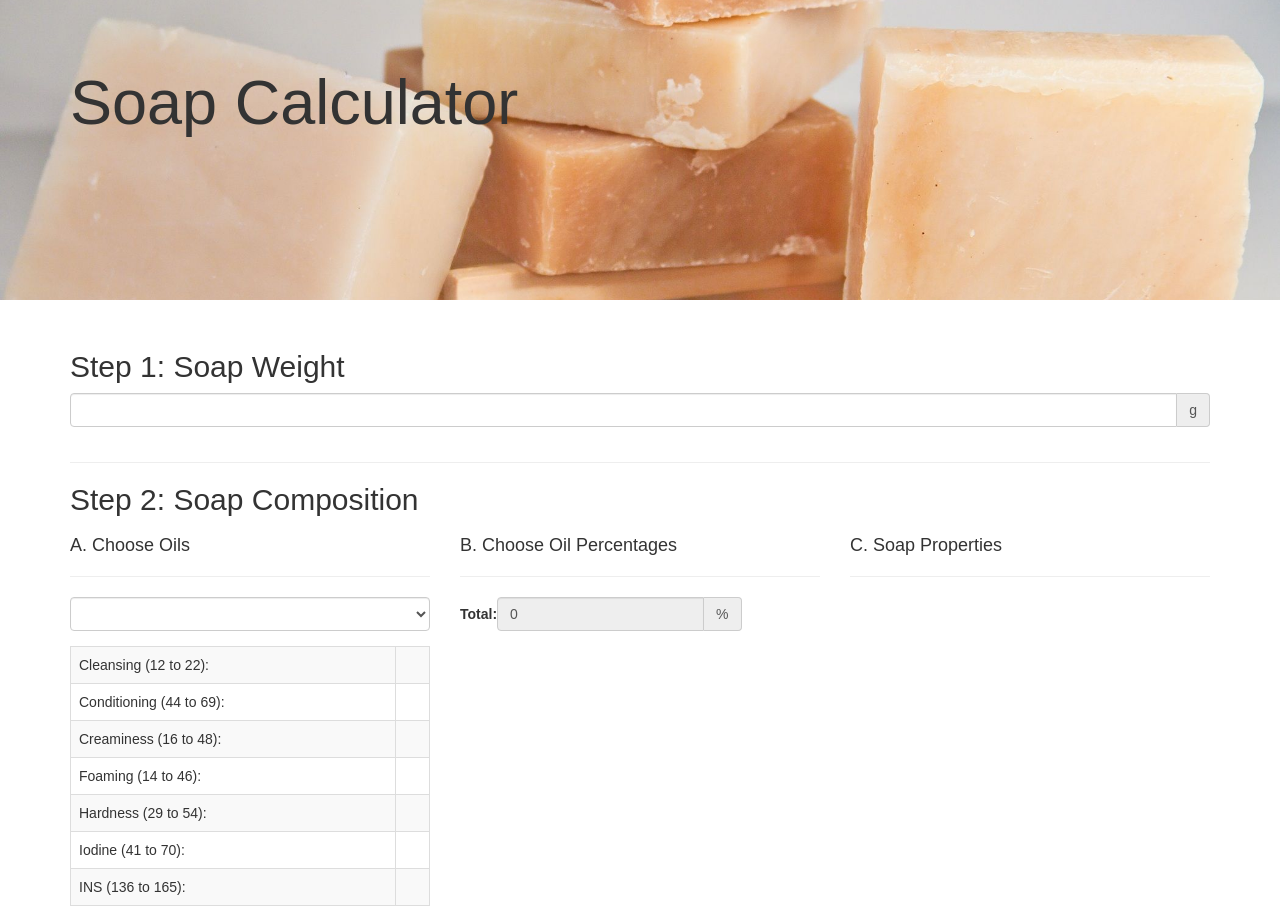
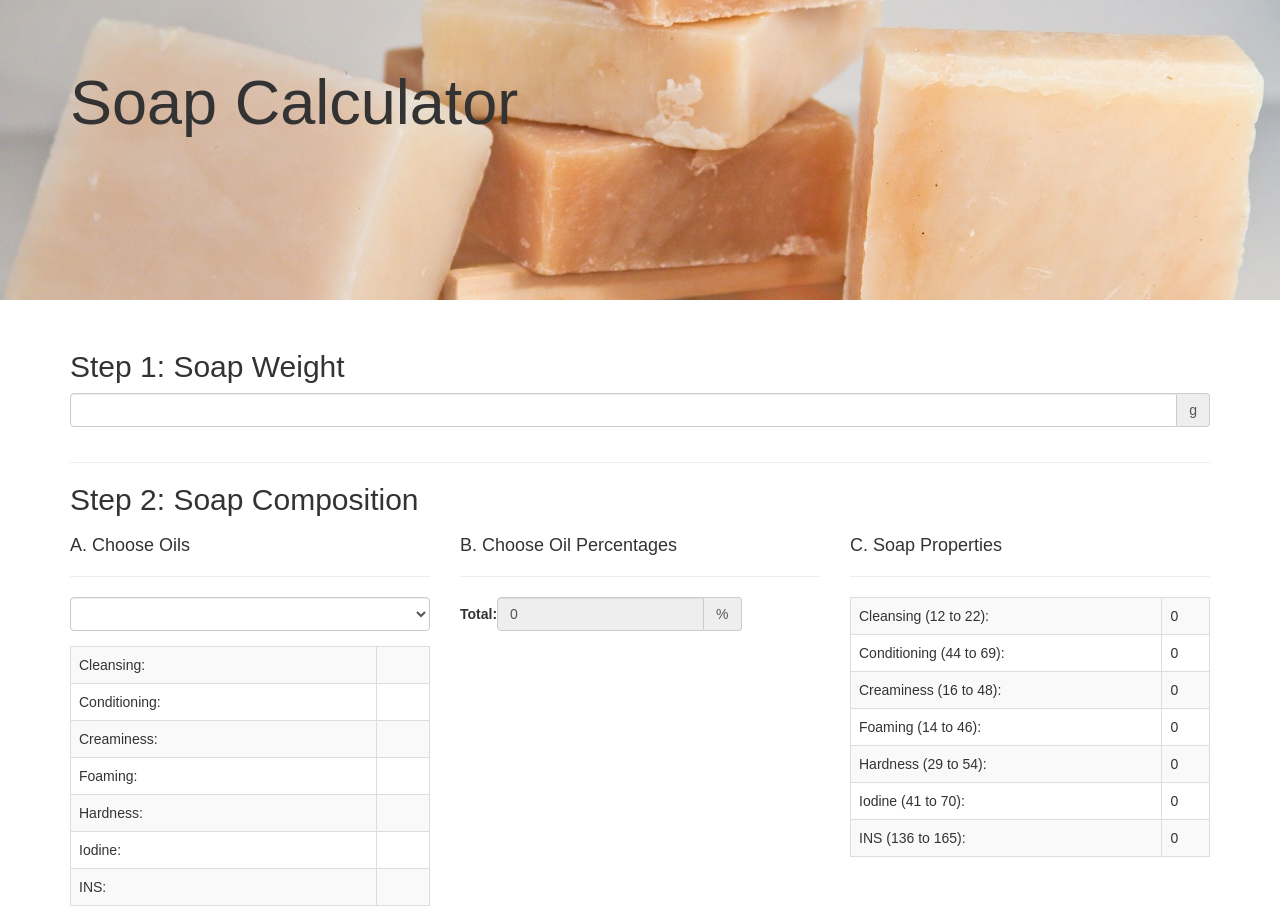
Before and after one commit to austinhansen/soapcalculator, a React (Create React App) app: page / in a window 1280 px wide. Shown: the top 924 px of the page. Built offline with nearby package versions, Linux system fonts and the light colour scheme.

Commit message:
add SoapProperties component

```diff
--- a/src/components/App.js
+++ b/src/components/App.js
@@ -4,6 +4,7 @@ import Banner from './Banner';
 import OilList from './OilList';
 import Soap from './Soap';
 import Recipe from './Recipe';
+import SoapProperties from './SoapProperties';
 import '../css/App.css';
 import 'bootstrap/dist/css/bootstrap.css';
 
@@ -122,6 +123,7 @@ class App extends Component {
             <Col sm={4}>
               <h4>C. Soap Properties</h4>
               <hr />
+              <SoapProperties soap={this.state.soap} />
             </Col>
           </Row>
 
--- a/src/components/OilList.js
+++ b/src/components/OilList.js
@@ -45,31 +45,31 @@ class OilList extends Component {
         <Table striped bordered hover>
           <tbody>
             <tr>
-              <td>Cleansing (12 to 22):</td>
+              <td>Cleansing:</td>
               <td>{this.state.selectedOil.cleansing || ''}</td>
             </tr>
             <tr>
-              <td>Conditioning (44 to 69):</td>
+              <td>Conditioning:</td>
               <td>{this.state.selectedOil.conditioning || ''}</td>
             </tr>
             <tr>
-              <td>Creaminess (16 to 48):</td>
+              <td>Creaminess:</td>
               <td>{this.state.selectedOil.creaminess || ''}</td>
             </tr>
             <tr>
-              <td>Foaming (14 to 46):</td>
+              <td>Foaming:</td>
               <td>{this.state.selectedOil.foaming || ''}</td>
             </tr>
             <tr>
-              <td>Hardness (29 to 54):</td>
+              <td>Hardness:</td>
               <td>{this.state.selectedOil.hardness || ''}</td>
             </tr>
             <tr>
-              <td>Iodine (41 to 70):</td>
+              <td>Iodine:</td>
               <td>{this.state.selectedOil.iodine || ''}</td>
             </tr>
             <tr>
-              <td>INS (136 to 165):</td>
+              <td>INS:</td>
               <td>{this.state.selectedOil.INS || ''}</td>
             </tr>
           </tbody>
--- /dev/null
+++ b/src/components/SoapProperties.js
@@ -0,0 +1,65 @@
+import React, { Component } from 'react';
+import { Table } from 'react-bootstrap';
+
+class SoapProperties extends Component {
+  constructor() {
+    super();
+    this.soapProperty = this.soapProperty.bind(this);
+  }
+
+  soapProperty(property) {
+    const soap = {...this.props.soap};
+    const soapIds = Object.keys(soap)
+
+    const propertyValue = soapIds.reduce((prevValue, key) => {
+      const percentage = soap[key].value;
+      const value = soap[key][property];
+
+      prevValue += percentage * value / 100 || 0;
+      return prevValue;
+    }, 0);
+
+    return Math.round(propertyValue);
+  }
+
+  render() {
+    return (
+      <div>
+        <Table striped bordered hover>
+          <tbody>
+            <tr>
+              <td>Cleansing (12 to 22):</td>
+              <td>{this.soapProperty('cleansing')}</td>
+            </tr>
+            <tr>
+              <td>Conditioning (44 to 69):</td>
+              <td>{this.soapProperty('conditioning')}</td>
+            </tr>
+            <tr>
+              <td>Creaminess (16 to 48):</td>
+              <td>{this.soapProperty('creaminess')}</td>
+            </tr>
+            <tr>
+              <td>Foaming (14 to 46):</td>
+              <td>{this.soapProperty('foaming')}</td>
+            </tr>
+            <tr>
+              <td>Hardness (29 to 54):</td>
+              <td>{this.soapProperty('hardness')}</td>
+            </tr>
+            <tr>
+              <td>Iodine (41 to 70):</td>
+              <td>{this.soapProperty('iodine')}</td>
+            </tr>
+            <tr>
+              <td>INS (136 to 165):</td>
+              <td>{this.soapProperty('INS')}</td>
+            </tr>
+          </tbody>
+        </Table>
+      </div>
+    );
+  }
+}
+
+export default SoapProperties;
```
